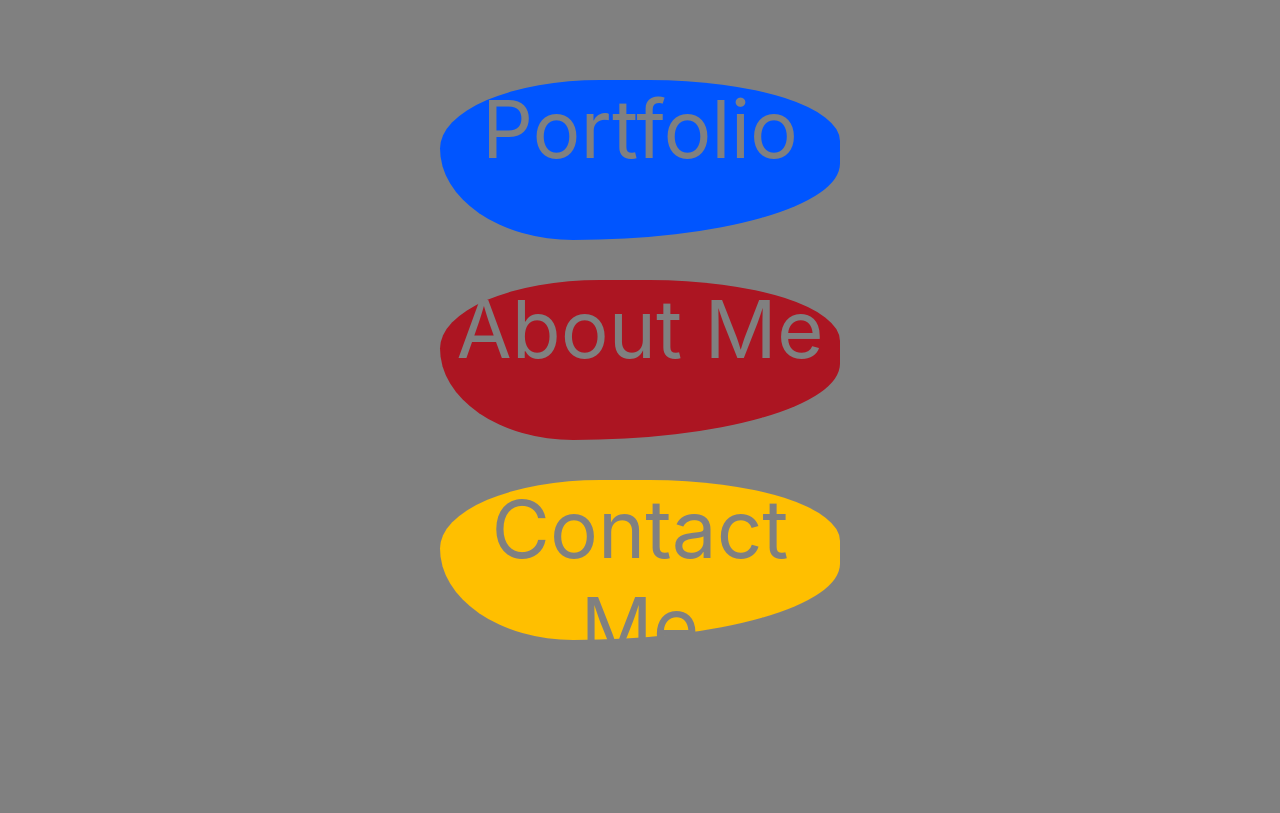
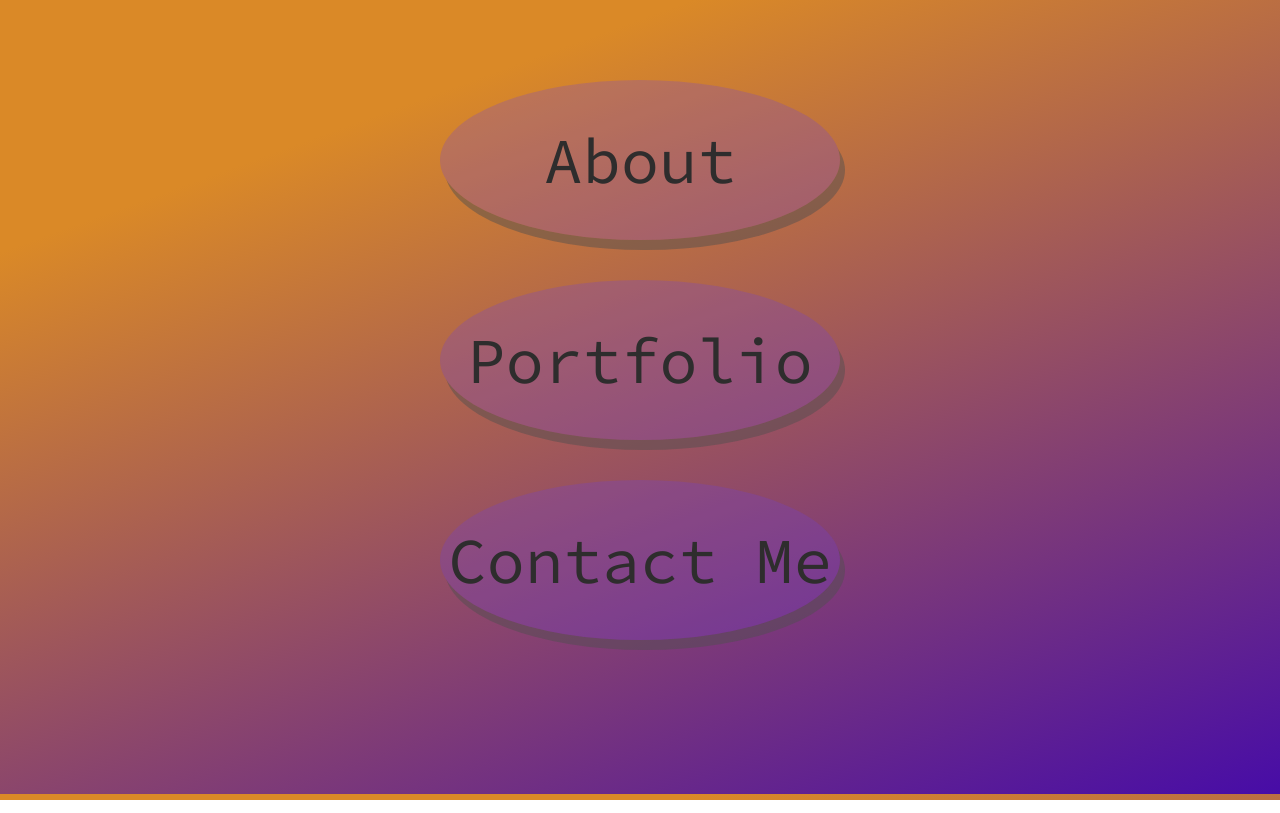
Before and after one commit to dickm19/portfolio, a React (Create React App) app: page /menu in a window 1280 px wide. Built offline with nearby package versions, Linux system fonts and the light colour scheme.

Commit message:
added more styling to menu buttons

```diff
--- a/public/index.html
+++ b/public/index.html
@@ -1,6 +1,12 @@
 <!DOCTYPE html>
 <html lang="en">
   <head>
+    <link rel="preconnect" href="https://fonts.gstatic.com">
+    <link href="https://fonts.googleapis.com/css2?family=Questrial&display=swap" rel="stylesheet">
+    <!-- <link rel="preconnect" href="https://fonts.gstatic.com">
+    <link href="https://fonts.googleapis.com/css2?family=Source+Code+Pro:wght@300&display=swap" rel="stylesheet"> -->
+    <link rel="preconnect" href="https://fonts.gstatic.com">
+    <link href="https://fonts.googleapis.com/css2?family=Source+Code+Pro&display=swap" rel="stylesheet">
     <meta charset="utf-8" />
     <link rel="icon" href="%PUBLIC_URL%/favicon.ico" />
     <meta name="viewport" content="width=device-width, initial-scale=1" />
--- a/src/App.scss
+++ b/src/App.scss
@@ -1,16 +1,15 @@
+
 body{
-  background-color: gray;
+  background-image: linear-gradient(-200deg, rgb(218, 137, 39) 20%, #470ca7 100%);
 }
 
 .menu{
+  // font-family: 'Barlow', sans-serif;
+  // font-family: 'Questrial', sans-serif;
+  font-family: 'Source Code Pro', monospace;
   text-align: center;
   margin: 0 auto;
   margin-top: 5vh;
-}
-
-
-.gooey .portfolio{
-  background-color: red;
 }
 
 
@@ -20,15 +19,12 @@ body{
   height: 20vh;
   position: relative;
   display: inline-block;
-  color: gray;
-  font-size: 10vh;
+  color: rgb(46, 45, 45);
+  background-color: rgba(107, 61, 222, 0.242);
+  font-size: 8vh;
   text-decoration: none;
-}
-
-
-.gooey{
-  position: relative;
-  border-radius: 42% 50% 70% 35% / 45% 40% 50% 60%;
+  box-shadow: 5px 10px #4f4f4f79;
+  border-radius: 50% 50% 50% 50% / 50% 50% 50% 50%;
   outline: 1px solid transparent;
 }
 .gooey:hover{
@@ -47,17 +43,16 @@ body{
       border-radius: 42% 58% 90% 30% / 45% 45% 55% 55%;
       will-change: border-radius, transform, opacity;
       animation-delay: 200ms;
-     background-image: linear-gradient(-180deg, #0071ff 0%, #60f 100%);
   }
 
   .gooey:before{
-    animation: morph 3s linear infinite;
+    animation: morph 2s linear infinite;
     opacity: .21;
-    animation-duration: 1.5s;
+    animation-duration: 1.2s;
   }
 
   .gooey:after{
-    animation: morph 3s linear infinite;
+    animation: morph 2s linear infinite;
     animation-delay: 400ms;
     opacity: .89;
     content: "";
@@ -65,24 +60,28 @@ body{
     text-indent: 40px;
   }
 }
-#portfolio{
-  background-color: rgb(0, 85, 255);
+span{
+  display: inline-block;
+  margin-top: 5vh;
 }
+// #portfolio{
+//   background-image: linear-gradient(-200deg, rgb(218, 137, 39) 20%, #470ca7 100%);
+// }
 
-#about{
-  background-color: rgb(172, 21, 34);
-}
+// #about{
+//   background-image: linear-gradient(-200deg, rgb(218, 137, 39) 20%, #470ca7 100%);
+// }
 
-#contact{
-  background-color: rgb(255, 191, 0);
-}
+// #contact{
+//   background-image: linear-gradient(-200deg, rgb(250, 147, 51) 20%, #0c1cb1 100%);
+// }
 @keyframes morph{
   0%,100% {
-    border-radius: 42% 58% 70% 30% / 45% 45% 55% 55%;
-    transform: translate3d(0,0,0) rotateZ(0.01deg);
+    border-radius: 50% 50% 50% 50% / 50% 50% 50% 50%;
+    transform: translate3d(0,0,2px) rotateZ(0.01deg);
   }
   34% {
-    border-radius: 70% 30% 46% 54% / 30% 29% 71% 70%;
+    border-radius: 40% 50% 60% 54% / 60% 50% 71% 70%;
     transform:  translate3d(0,5px,0) rotateZ(0.01deg);
   }
   50% {
--- a/src/Components/Menu.js
+++ b/src/Components/Menu.js
@@ -5,16 +5,16 @@ export default function Menu () {
     return(
         <>
             <div className='menu'>
-                <Link className='gooey' id='portfolio' to={"/portfolio"}>
-                    <span>Portfolio</span><span></span>
-                </Link><br/>
 
                 <Link className='gooey' id='about' to={"/about"}>
-                    <span >About Me</span><span></span>
+                    <span >About</span>
+                </Link><br/>
+                <Link className='gooey' id='portfolio' to={"/portfolio"}>
+                    <span>Portfolio</span>
                 </Link><br/>
 
                 <Link className='gooey' id='contact' to={"/contact"}>
-                    <span >Contact Me</span><span></span>
+                    <span >Contact Me</span>
                 </Link>
             </div>
             <svg>
```
Also changed, not shown: 1 other file (tests, documents, lock files or other folders).
